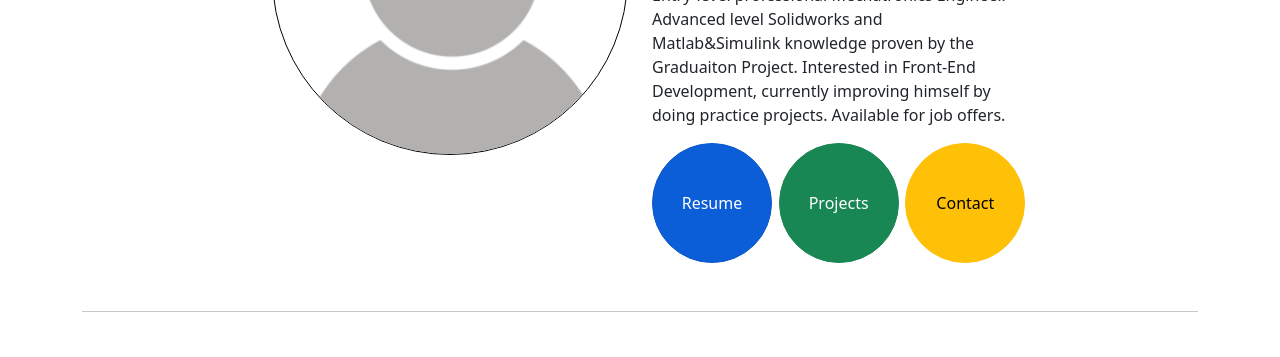
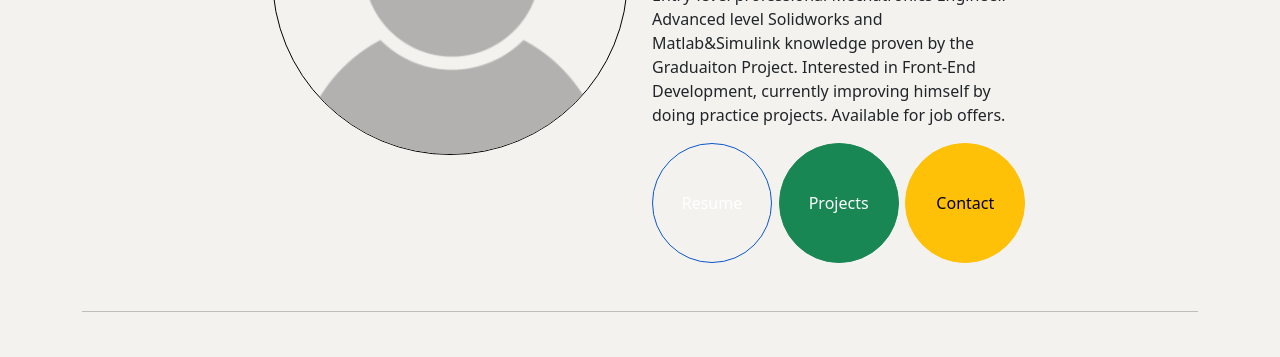
Before and after one commit to ozzydo/AboutMe-Bootstrap, a plain HTML site: page index.html in a window 1280 px wide. In both pictures the pointer is over the button "Resume". Shown: the part 273-630 px from the top of the page. Drawn offline with nearby package versions, Linux system fonts and the light colour scheme.

Commit message:
background color verildi

```diff
--- a/css/style.css
+++ b/css/style.css
@@ -1,3 +1,7 @@
+body {
+    background-color: #f3f2ef;
+}
+
 .main-photo {
     width: 100%;
     max-width: 550px;
@@ -23,6 +27,10 @@
     height: 120px;
     width: 120px;
     border-radius: 50%;
+}
+
+.btn:hover {
+    background-color: #f3f2ef;
 }
 
 .footer-img {
```
